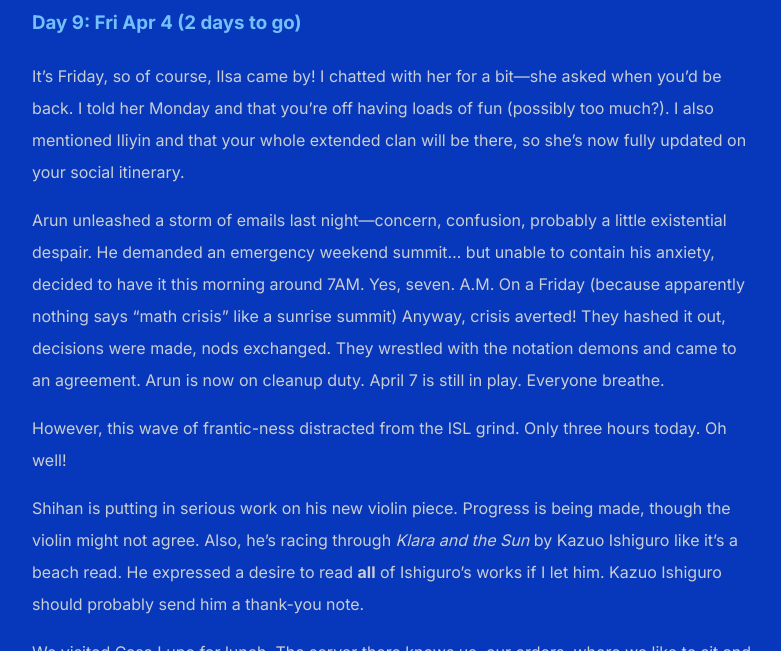
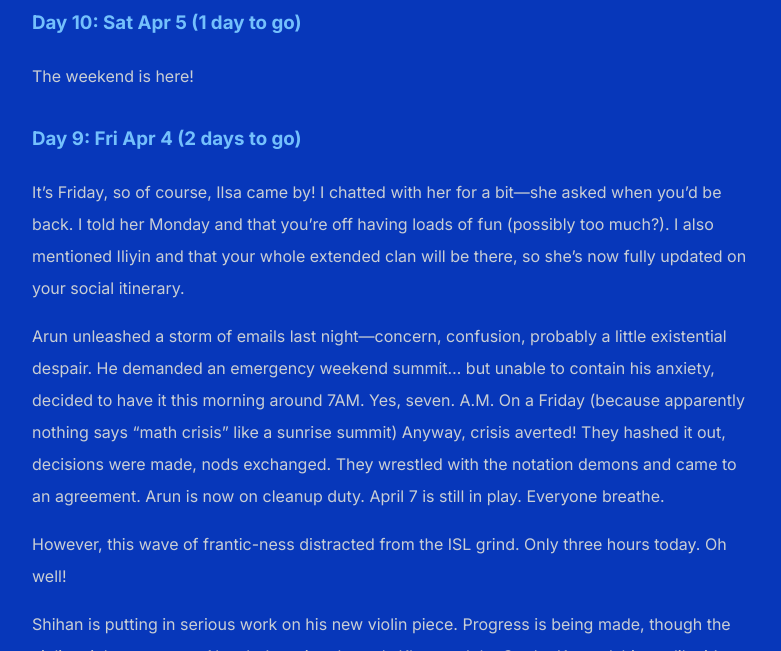
Before and after one commit to shihankanungo/shihankanungo.github.io, a Jekyll site: the page built from india-trip.md, in a window 1280 px wide and 900 px high, scrolled down 336 px, cut to the strip 249-900 px from the top of the window. Shown: the whole strip, without its empty margins (248-1029 px from the left). Built offline with Jekyll 4.4.1, drawn with Linux system fonts in a browser that asks for light colours.

Commit message:
Update india-trip.md

```diff
--- a/india-trip.md
+++ b/india-trip.md
@@ -7,6 +7,10 @@ title: X
 ## Shenanigans
 
 <center><img src="images/kanungo-mar-2025.jpg" alt="Alt Text" width="300"></center>
+
+### Day 10: Sat Apr 5 (1 day to go)
+
+The weekend is here!
 
 ### Day 9: Fri Apr 4 (2 days to go)
 
```
